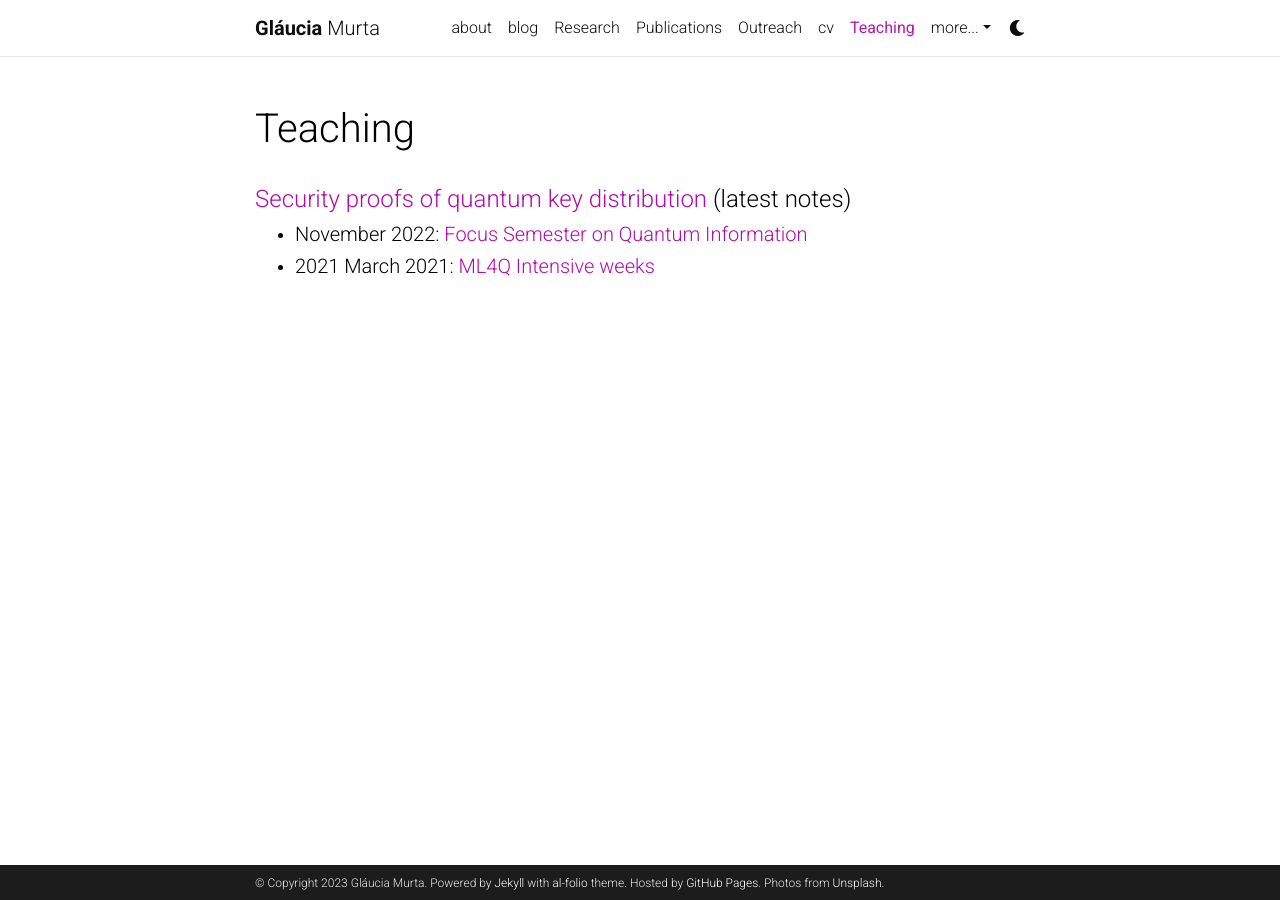
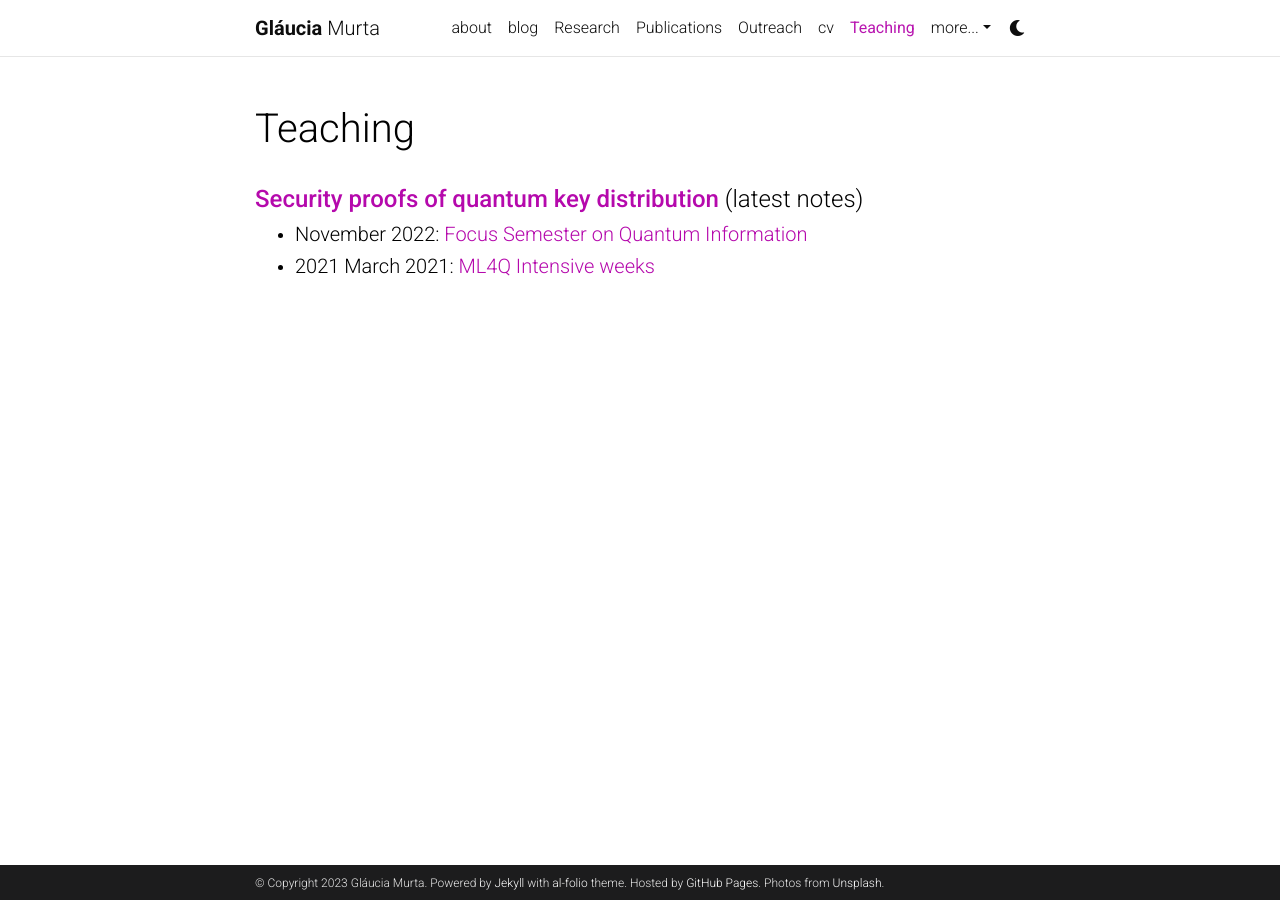
Before and after one commit to glauciamg/glauciamg.github.io, a Jekyll site: the page built from _pages/teaching.md, in a window 1280 px wide. Built offline with Jekyll 4.4.1, drawn with Linux system fonts in a browser that asks for light colours; comment, search, counter and statistics services are not loaded; a style sheet for code colours, icons or effects is not loaded.

Commit message:
Update teaching.md

```diff
--- a/_pages/teaching.md
+++ b/_pages/teaching.md
@@ -8,7 +8,7 @@ nav_order: 5
 ---
 
 <!-- wp:heading -->
-<h4><span style="color: var(--global-theme-color)">Security proofs of quantum key distribution</span>  (latest notes) </h4>
+<h4><strong><span style="color: var(--global-theme-color)">Security proofs of quantum key distribution</span></strong>  (latest notes) </h4>
 <!-- /wp:heading -->
 
 <!-- wp:list -->
```
